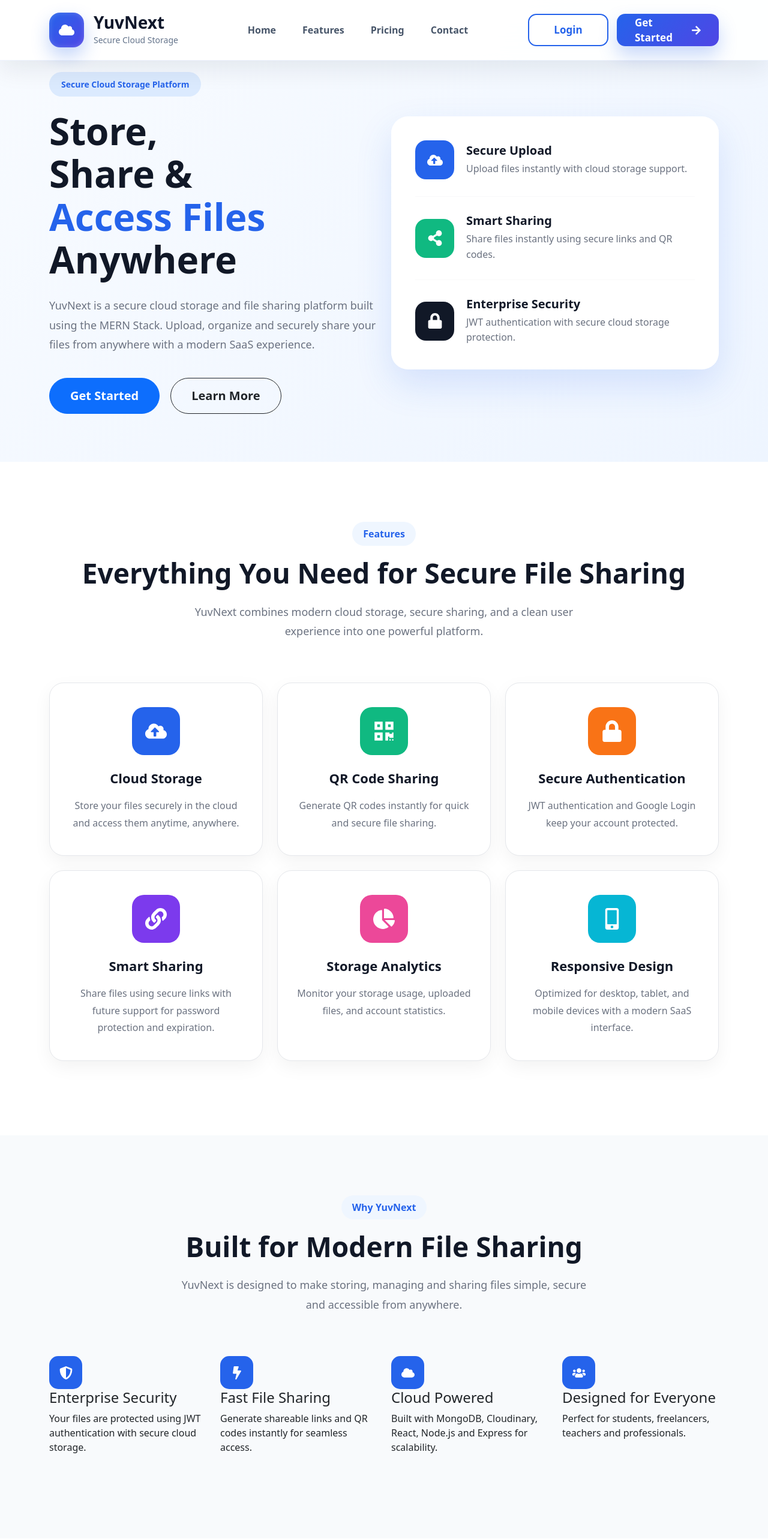
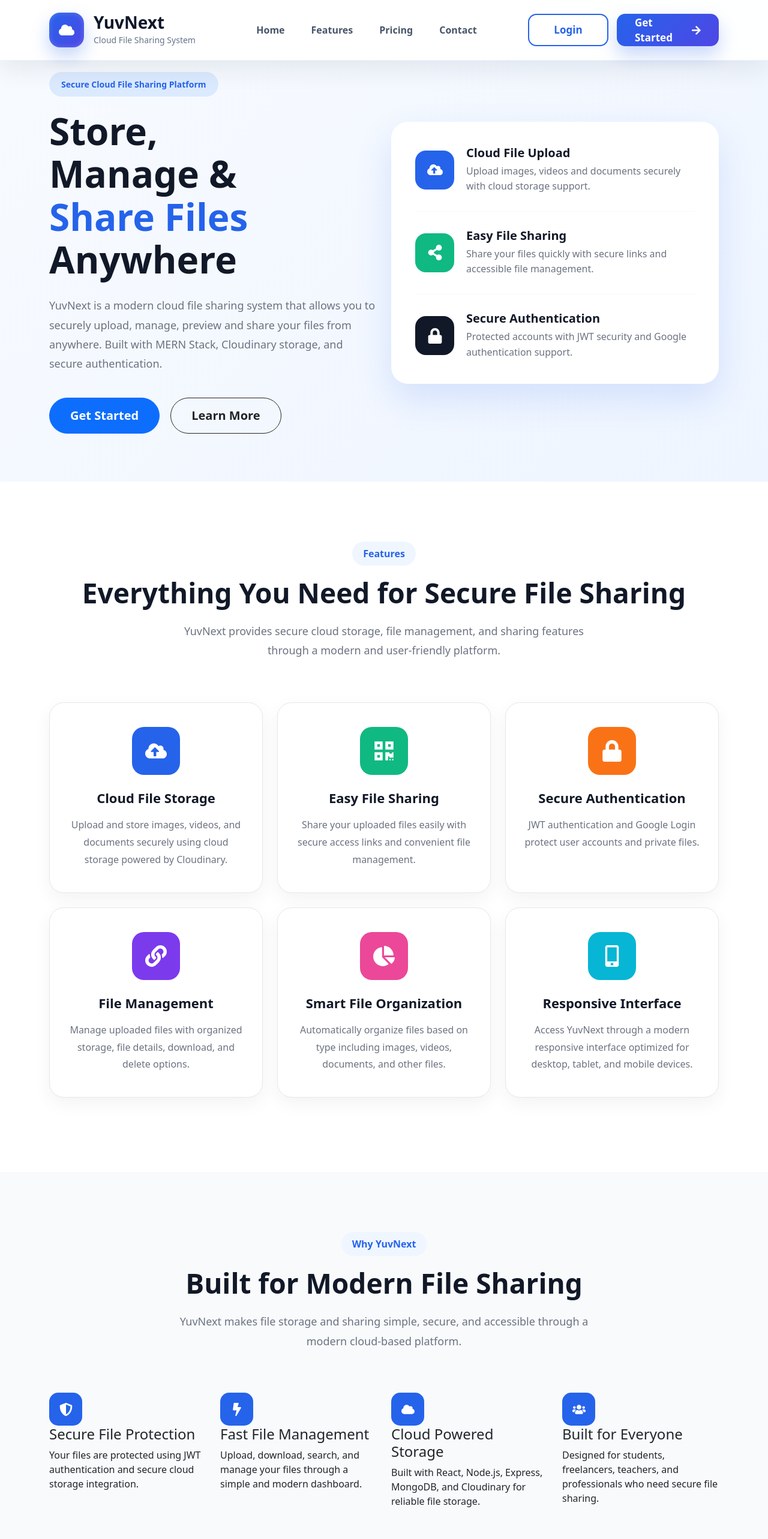
Before and after one commit to Yuvraj-Dhakal/cloud-file-sharing-system, a React (Vite) app in the folder client/: page / in a window 1280 px wide. Shown: the top 2566 px of the page at 60% size. Built offline with nearby package versions, Linux system fonts and the light colour scheme; no server answers.

Commit message:
Update landing page content and dashboard UI

```diff
--- a/client/src/components/CTA.jsx
+++ b/client/src/components/CTA.jsx
@@ -10,15 +10,18 @@
             Start Today
           </span>
           <h2>
-            Secure Your Files with
+            Manage Your Files with
             <br />
             YuvNext Cloud Storage
           </h2>
-          <p>
-            Upload, organize, and share your files securely from
-            anywhere. Built for students, freelancers, and professionals
-            with a modern cloud experience.
-          </p>
+
+           <p>
+  Upload, organize, and share your files securely
+  from anywhere. YuvNext provides cloud storage,
+  secure authentication, and a modern file management
+  experience.
+</p>
+
           <div className="cta-buttons">
             <Link
               to="/register"
--- a/client/src/components/Features.jsx
+++ b/client/src/components/Features.jsx
@@ -13,53 +13,55 @@
   {
     icon: FaCloudUploadAlt,
     color: "#2563EB",
-    title: "Cloud Storage",
+    title: "Cloud File Storage",
     description:
-      "Store your files securely in the cloud and access them anytime, anywhere.",
+      "Upload and store images, videos, and documents securely using cloud storage powered by Cloudinary.",
   },
   {
     icon: FaQrcode,
     color: "#10B981",
-    title: "QR Code Sharing",
+    title: "Easy File Sharing",
     description:
-      "Generate QR codes instantly for quick and secure file sharing.",
+      "Share your uploaded files easily with secure access links and convenient file management.",
   },
   {
     icon: FaLock,
     color: "#F97316",
     title: "Secure Authentication",
     description:
-      "JWT authentication and Google Login keep your account protected.",
+      "JWT authentication and Google Login protect user accounts and private files.",
   },
   {
     icon: FaLink,
     color: "#7C3AED",
-    title: "Smart Sharing",
+    title: "File Management",
     description:
-      "Share files using secure links with future support for password protection and expiration.",
+      "Manage uploaded files with organized storage, file details, download, and delete options.",
   },
   {
     icon: FaChartPie,
     color: "#EC4899",
-    title: "Storage Analytics",
+    title: "Smart File Organization",
     description:
-      "Monitor your storage usage, uploaded files, and account statistics.",
+      "Automatically organize files based on type including images, videos, documents, and other files.",
   },
   {
     icon: FaMobileAlt,
     color: "#06B6D4",
-    title: "Responsive Design",
+    title: "Responsive Interface",
     description:
-      "Optimized for desktop, tablet, and mobile devices with a modern SaaS interface.",
+      "Access YuvNext through a modern responsive interface optimized for desktop, tablet, and mobile devices.",
   },
 ];
 
 function Features() {
   return (
     <section id="features" className="features-section">
+
       <div className="container">
 
         <div className="section-header">
+
           <span className="section-badge">
             Features
           </span>
@@ -69,22 +71,27 @@
           </h2>
 
           <p>
-            YuvNext combines modern cloud storage,
-            secure sharing, and a clean user experience
-            into one powerful platform.
+            YuvNext provides secure cloud storage,
+            file management, and sharing features
+            through a modern and user-friendly platform.
           </p>
+
         </div>
+
 
         <div className="row">
 
           {features.map((feature, index) => {
+
             const Icon = feature.icon;
 
             return (
+
               <div
                 className="col-lg-4 col-md-6 mb-4"
                 key={index}
               >
+
                 <div className="feature-card">
 
                   <div
@@ -96,17 +103,29 @@
                     <Icon size={36} />
                   </div>
 
-                  <h4>{feature.title}</h4>
 
-                  <p>{feature.description}</p>
+                  <h4>
+                    {feature.title}
+                  </h4>
+
+
+                  <p>
+                    {feature.description}
+                  </p>
+
 
                 </div>
+
               </div>
+
             );
+
           })}
+
         </div>
 
       </div>
+
     </section>
   );
 }
--- a/client/src/components/Footer.jsx
+++ b/client/src/components/Footer.jsx
@@ -22,20 +22,16 @@
               <FaCloud size={34} />
               <div>
                 <h3>YuvNext</h3>
-
-                <small>Cloud Storage Platform</small>
-
+              <small>Cloud File Sharing System</small>
               </div>
 
             </div>
               <p>
-              YuvNext is a secure cloud storage and smart
-              file sharing platform built using the MERN Stack.
-              It enables users to upload, manage, and securely
-              share files from anywhere with an intuitive and
-              modern user experience.
+  YuvNext is a secure cloud file sharing system
+  built with React, Node.js, Express, MongoDB,
+  and Cloudinary. It allows users to upload,
+  manage, and share files securely from anywhere.
 </p>
-
           </div>
 
           {/* Product */}
@@ -57,8 +53,8 @@
 
           <p>Secure File Upload</p>
 <p>Cloud Storage</p>
-            <p>QR Code Sharing</p>
-            <p>Fast Downloads</p>
+<p>File Management</p>
+<p>Secure Authentication</p>
 
           </div>
 
@@ -104,7 +100,7 @@
         <hr />
 
         <p className="footer-copy">
-          © {new Date().getFullYear()} YuvNext Cloud Storage.
+  © {new Date().getFullYear()} YuvNext Cloud File Sharing System.
   All Rights Reserved.
 </p>
 
--- a/client/src/components/Hero.jsx
+++ b/client/src/components/Hero.jsx
@@ -10,144 +10,99 @@
 function Hero() {
   return (
     <section id="home" className="hero-section">
-
       <div className="container">
-
         <div className="row align-items-center">
 
           {/* LEFT */}
-
           <div className="col-lg-6">
-
             <span className="hero-badge">
-              Secure Cloud Storage Platform
+              Secure Cloud File Sharing Platform
             </span>
-
             <h1 className="hero-title">
               Store,
               <br />
-              Share &
+              Manage &
               <br />
-              <span>Access Files</span>
+              <span>Share Files</span>
               <br />
               Anywhere
             </h1>
 
             <p className="hero-description">
-              YuvNext is a secure cloud storage and file
-              sharing platform built using the MERN Stack.
-              Upload, organize and securely share your
-              files from anywhere with a modern SaaS
-              experience.
+              YuvNext is a modern cloud file sharing system
+              that allows you to securely upload, manage,
+              preview and share your files from anywhere.
+              Built with MERN Stack, Cloudinary storage,
+              and secure authentication.
             </p>
 
             <div className="hero-buttons">
-
               <Link
                 to="/register"
                 className="btn btn-primary btn-lg"
               >
                 Get Started
               </Link>
-
               <a
                 href="#features"
                 className="btn btn-outline-dark btn-lg"
               >
                 Learn More
               </a>
-
             </div>
-
           </div>
 
           {/* RIGHT */}
 
           <div className="col-lg-6 mt-5 mt-lg-0">
+            <div className="hero-card">
+              <div className="hero-feature">
+                <div className="hero-icon blue">
+                  <FaCloudUploadAlt />
+                </div>
+                <div>
 
-            <div className="hero-card">
+                  <h5>Cloud File Upload</h5>
+                  <p>
+                    Upload images, videos and documents
+                    securely with cloud storage support.
+                  </p>
 
-              {/* Upload */}
+                </div>
+              </div>
+              <hr />
 
               <div className="hero-feature">
-
-                <div className="hero-icon blue">
-
-                  <FaCloudUploadAlt />
-
+                <div className="hero-icon green">
+                  <FaShareAlt />
                 </div>
 
                 <div>
-
-                  <h5>Secure Upload</h5>
+                  <h5>Easy File Sharing</h5>
+                  <p>
+                    Share your files quickly with secure
+                    links and accessible file management.
+                  </p>
+                </div>
+              </div>
+              <hr />
+              <div className="hero-feature">
+                <div className="hero-icon dark">
+                  <FaLock />
+                </div>
+                <div>
+                  <h5>Secure Authentication</h5>
 
                   <p>
-                    Upload files instantly with cloud
-                    storage support.
+                    Protected accounts with JWT security
+                    and Google authentication support.
                   </p>
-
                 </div>
-
               </div>
-
-              <hr />
-
-              {/* Share */}
-
-              <div className="hero-feature">
-
-                <div className="hero-icon green">
-
-                  <FaShareAlt />
-
-                </div>
-
-                <div>
-
-                  <h5>Smart Sharing</h5>
-
-                  <p>
-                    Share files instantly using secure
-                    links and QR codes.
-                  </p>
-
-                </div>
-
-              </div>
-
-              <hr />
-
-              {/* Security */}
-
-              <div className="hero-feature">
-
-                <div className="hero-icon dark">
-
-                  <FaLock />
-
-                </div>
-
-                <div>
-
-                  <h5>Enterprise Security</h5>
-
-                  <p>
-                    JWT authentication with secure cloud
-                    storage protection.
-                  </p>
-
-                </div>
-
-              </div>
-
             </div>
-
           </div>
-
         </div>
-
       </div>
-
     </section>
   );
 }
--- a/client/src/components/Navbar.jsx
+++ b/client/src/components/Navbar.jsx
@@ -20,10 +20,9 @@
             <div className="brand-title">
               YuvNext
             </div>
-
-            <div className="brand-subtitle">
-              Secure Cloud Storage
-            </div>
+           <div className="brand-subtitle">
+  Cloud File Sharing System
+</div>
           </div>
         </Link>
 
--- a/client/src/components/Pricing.jsx
+++ b/client/src/components/Pricing.jsx
@@ -5,40 +5,39 @@
 
 const plans = [
   {
-      name: "Free",
-      storage: "1 GB",
+    name: "Basic",
+    storage: "100 MB",
     popular: false,
     features: [
-        "Cloud Upload",
+      "Cloud File Upload",
       "Secure Download",
-        "QR Sharing",
-        "Basic Support",
+      "File Management",
+      "User Authentication",
     ],
   },
   {
-      name: "Student",
-      storage: "10 GB",
+    name: "Standard",
+    storage: "Cloud Storage",
     popular: true,
     features: [
-        "Everything in Free",
-        "Password Protected Sharing",
-        "Expiring Links",
-        "Priority Upload",
+      "Everything in Basic",
+      "Google Authentication",
+      "File Organization",
+      "Secure Sharing",
     ],
   },
   {
-      name: "Professional",
-      storage: "100 GB",
+    name: "Advanced",
+    storage: "Coming Soon",
     popular: false,
     features: [
-        "Everything in Student",
       "Large File Support",
-        "Storage Analytics",
-        "Priority Support",
+      "Advanced Sharing",
+      "Analytics",
+      "More Storage",
     ],
   },
 ];
-
   return (
     <section id="pricing" className="pricing-section">
 
@@ -46,11 +45,11 @@
 
         <div className="pricing-header">
 
-          <h2>Choose Your Plan</h2>
+          <h2>Simple Cloud Storage Experience</h2>
 
 <p>
-            Flexible plans designed for students,
-            professionals and growing businesses.
+  YuvNext provides secure file storage and sharing
+  features for students, professionals, and everyday users.
 </p>
 
         </div>
--- a/client/src/components/WhyChoose.jsx
+++ b/client/src/components/WhyChoose.jsx
@@ -6,27 +6,26 @@
 } from "react-icons/fa";
 
 import "../styles/WhyChoose.css";
-
 const reasons = [
   {
     icon: <FaShieldAlt />,
-    title: "Enterprise Security",
-    text: "Your files are protected using JWT authentication with secure cloud storage.",
+    title: "Secure File Protection",
+    text: "Your files are protected using JWT authentication and secure cloud storage integration.",
   },
   {
     icon: <FaBolt />,
-    title: "Fast File Sharing",
-    text: "Generate shareable links and QR codes instantly for seamless access.",
+    title: "Fast File Management",
+    text: "Upload, download, search, and manage your files through a simple and modern dashboard.",
   },
   {
     icon: <FaCloud />,
-    title: "Cloud Powered",
-    text: "Built with MongoDB, Cloudinary, React, Node.js and Express for scalability.",
+    title: "Cloud Powered Storage",
+    text: "Built with React, Node.js, Express, MongoDB, and Cloudinary for reliable file storage.",
   },
   {
     icon: <FaUsers />,
-    title: "Designed for Everyone",
-    text: "Perfect for students, freelancers, teachers and professionals.",
+    title: "Built for Everyone",
+    text: "Designed for students, freelancers, teachers, and professionals who need secure file sharing.",
   },
 ];
 
@@ -47,9 +46,9 @@
           </h2>
 
           <p>
-            YuvNext is designed to make storing,
-            managing and sharing files simple,
-            secure and accessible from anywhere.
+           YuvNext makes file storage and sharing
+  simple, secure, and accessible through
+  a modern cloud-based platform.
           </p>
 
         </div>
--- a/client/src/pages/Dashboard.jsx
+++ b/client/src/pages/Dashboard.jsx
@@ -179,7 +179,7 @@
                   <h2>No Files Uploaded</h2>
                   <p>
                     Upload your first file to start using
-                    YuvNext Cloud Storage.
+YuvNext Cloud File Sharing.
                   </p>
                 </div>
 
```
Also changed, not shown: client/src/components/UploadCard.jsx (+9 -6 lines). Lines whose indentation alone changed are shown as unchanged.
